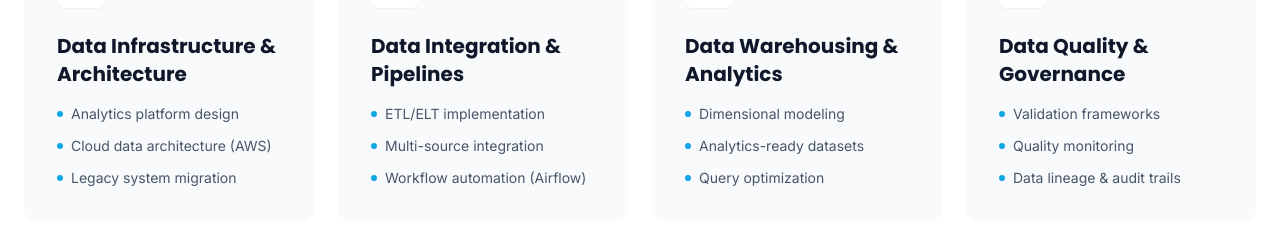
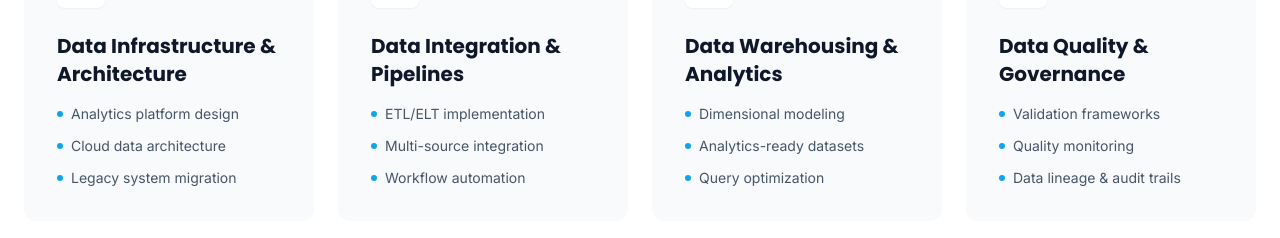
Before and after one commit to aymanibrahim/portfolio, a React (Vite) app: page / in a window 1280 px wide. Shown: the part 5380-5618 px from the top of the page. Built offline with nearby package versions, Linux system fonts and the light colour scheme.

Commit message:
Modify Services

```diff
--- a/components/Services.tsx
+++ b/components/Services.tsx
@@ -7,12 +7,12 @@ import { ServiceItem } from '../types';
 const services: ServiceItem[] = [
   {
     title: "Data Infrastructure & Architecture",
-    points: ["Analytics platform design", "Cloud data architecture (AWS)", "Legacy system migration"],
+    points: ["Analytics platform design", "Cloud data architecture", "Legacy system migration"],
     icon: Server
   },
   {
     title: "Data Integration & Pipelines",
-    points: ["ETL/ELT implementation", "Multi-source integration", "Workflow automation (Airflow)"],
+    points: ["ETL/ELT implementation", "Multi-source integration", "Workflow automation"],
     icon: Share2
   },
   {
```
